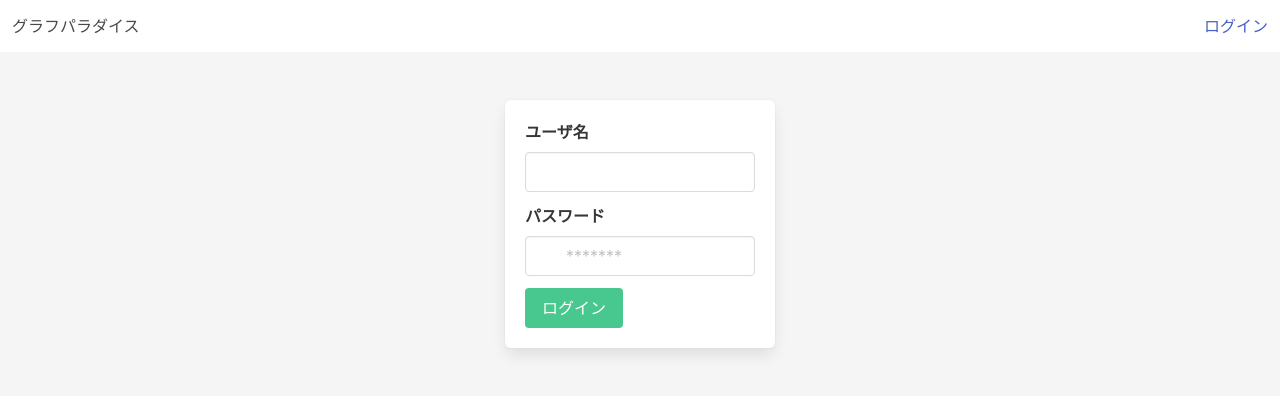
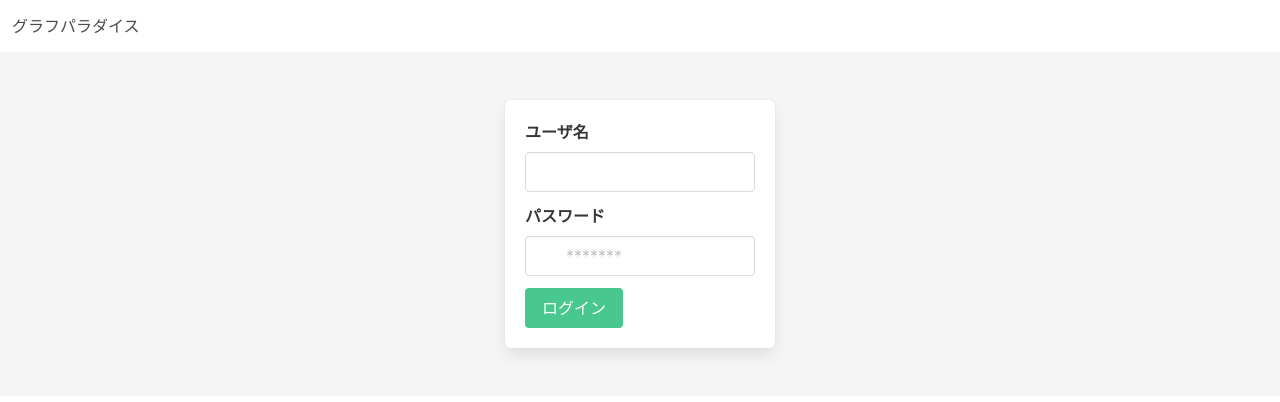
Before and after one commit to takuyanagai0213/GraphParadiseFront, a Vue app: page /login in a window 1280 px wide. Shown: the top 402 px of the page. Built offline with nearby package versions, Linux system fonts and the light colour scheme.

Commit message:
ログインページ用のヘッダーコンポーネントを追加

```diff
--- /dev/null
+++ b/src/components/HeaderNotAuth.vue
@@ -0,0 +1,9 @@
+<template>
+  <header class="navbar">
+    <div class="navbar-brand">
+        <span class="navbar-item">
+            <span class="fa fa-language"></span>グラフパラダイス
+        </span>
+    </div>
+  </header>
+</template>
--- a/src/views/auth/Login.vue
+++ b/src/views/auth/Login.vue
@@ -1,5 +1,5 @@
 <template>
-  <Header/>
+  <HeaderNotAuth/>
 
 <section class="hero is-primary has-background-light">
   <div class="hero-body">
@@ -36,13 +36,13 @@
 </section>
 </template>
 <script>
-import Header from './../../components/Header'
+import HeaderNotAuth from './../../components/HeaderNotAuth'
 // import axios from 'axios'
 
 export default {
   name: 'app',
   components : {
-    Header
+    HeaderNotAuth
   },
   data() {
     return {
```
